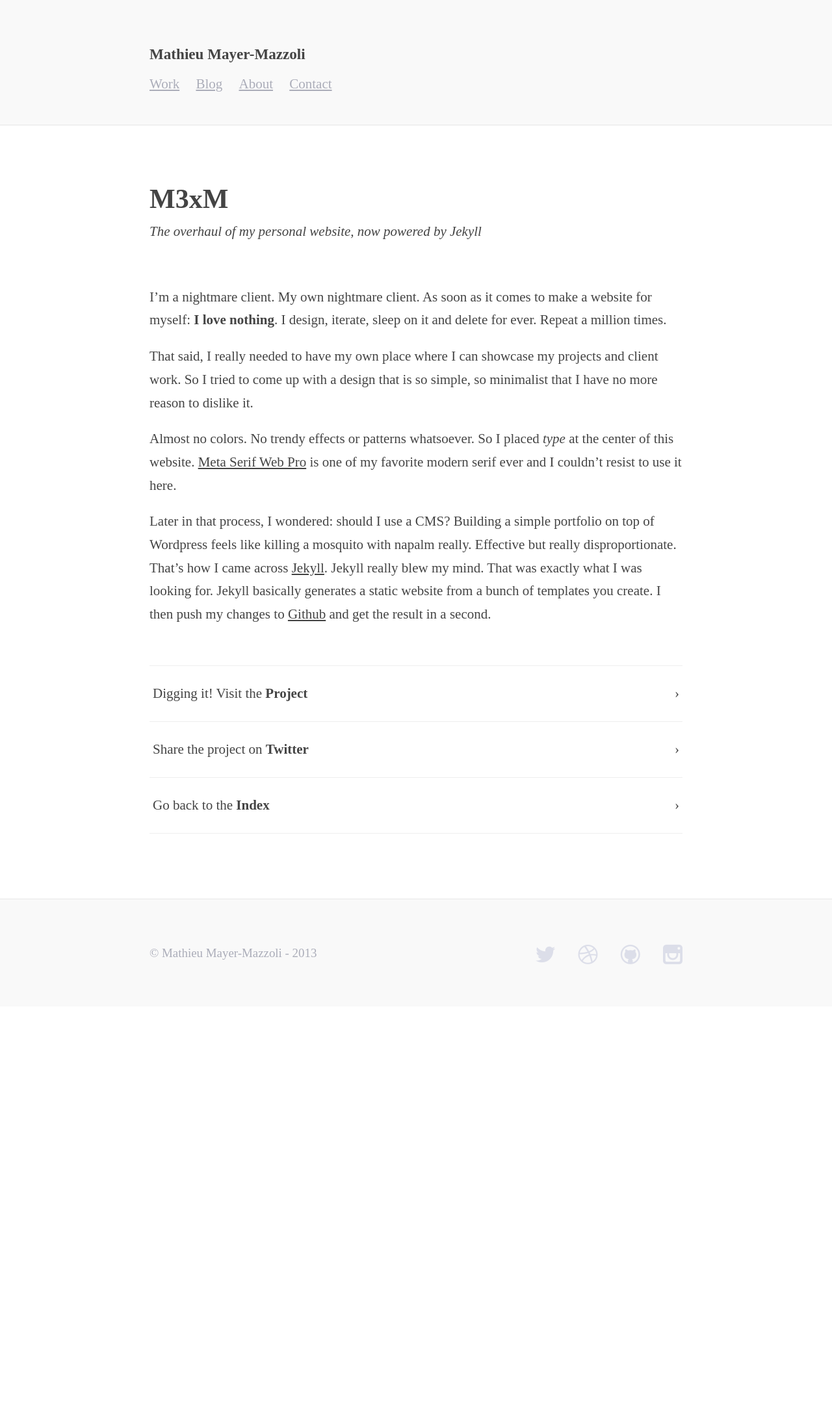
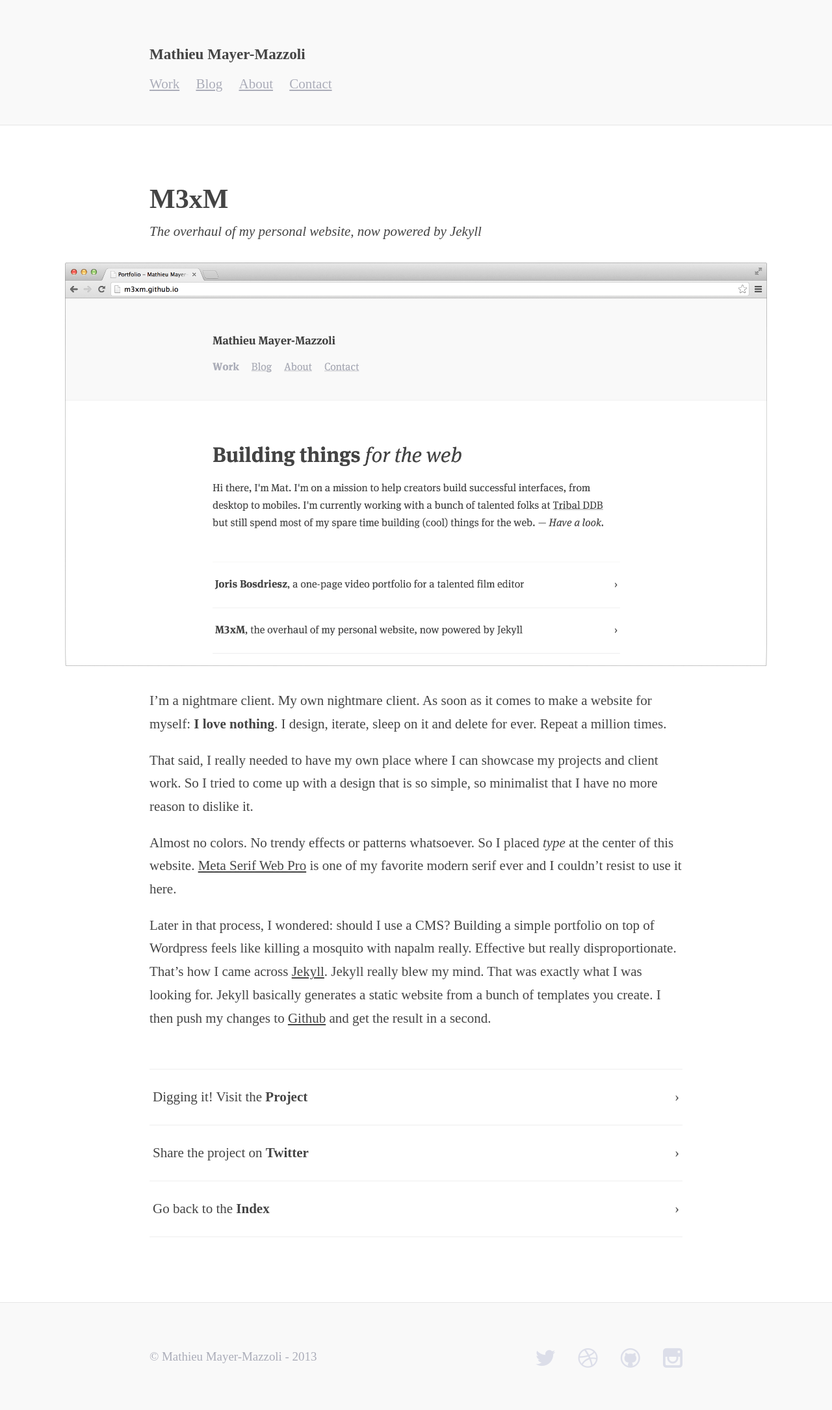
Before and after one commit to mx3m/mx3m.github.io, a Jekyll site: the page built from _posts/2013-10-24-m3xm.markdown, in a window 1280 px wide. Shown: the whole page at 65% size. Built offline with Jekyll 4.4.1, drawn with Linux system fonts in a browser that asks for light colours; nearby versions of some CDN libraries; Markdown is read by kramdown in place of the engine named in the settings; before the commit the page ends 1549 px from its top, so only the background shows below that.

Commit message:
Unnecessary conditional removed

```diff
--- a/_layouts/post.html
+++ b/_layouts/post.html
@@ -8,10 +8,7 @@ id: index
 	<h4 class="page-excerpt"><i>{{ page.excerpt }}</i></h4>
 
 </div><!-- container -->
-	{{% if page.image %}}
 		<center><img src="{{ page.image }}" class="page-image"></center>
-	{{% endif %}}
-
 <div class="container">
 		{{ content }}
 
--- a/_posts/2013-10-24-m3xm.markdown
+++ b/_posts/2013-10-24-m3xm.markdown
@@ -4,6 +4,7 @@ title:  "M3xM"
 date:   2013-10-24 15:46:59
 categories: work
 excerpt: " the overhaul of my personal website, now powered by Jekyll"
+image: /assets/img/matmm-img.png
 workURL: http://m3xm.github.io
 ---
 
```
Also changed, not shown: assets/img/matmm-img.png (added), 6 other files.
